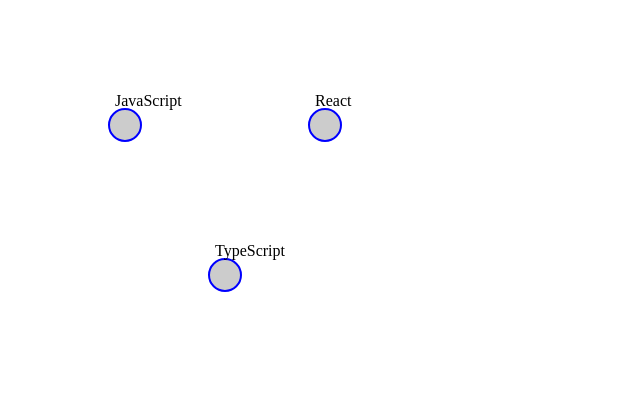
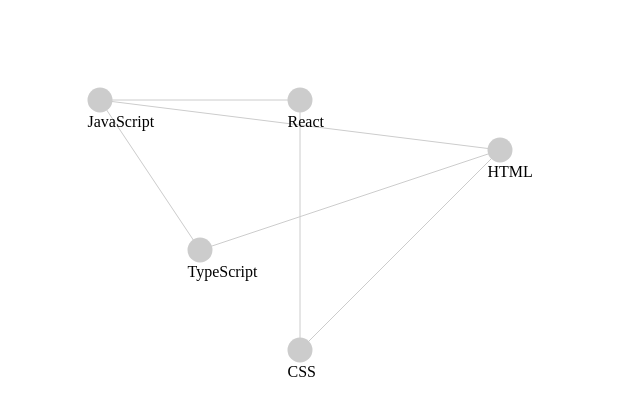
Before and after one commit to codemiurge/GraphMotionJS, a website built with Vite: page index.html in a window 1280 px wide. Shown: the whole page, without its empty margins (0-640 px from the left). Built offline with nearby package versions, Linux system fonts and the light colour scheme.

Commit message:
GraphMotionJS v0.4.2 - Edges support + node highlight on hover + label support + node inertia stop using a debounce timer

```diff
--- a/index.html
+++ b/index.html
@@ -3,16 +3,16 @@
 <head>
     <meta charset="UTF-8">
     <meta name="viewport" content="width=device-width, initial-scale=1.0">
-    <title>Document</title>
+    <title>GraphMotionJS</title>
 
     <link rel="stylesheet" href="./src/style.css">
     <script src="./src/main.ts" type="module" defer></script>
 </head>
 <body>
     <div class="graph">
-    <div class="edges"></div>
+        <svg class="edges"></svg>
 
-    <div class="nodes">
+        <div class="nodes"></div>
     </div>
 </div>
 </body>
--- a/public/graphNodes.json
+++ b/public/graphNodes.json
@@ -1,4 +1,8 @@
 {
+    "settings": {
+        "nodeSize": 25,
+        "edgeThickness":1
+    },
     "nodes": [
         {
             "id": "js",
@@ -23,16 +27,55 @@
             "y": 250,
             "vx": 0,
             "vy": 0
+        },
+        {
+            "id": "css",
+            "label": "CSS",
+            "x": 300,
+            "y": 350,
+            "vx": 0,
+            "vy": 0
+        },
+        {
+            "id": "html",
+            "label": "HTML",
+            "x": 500,
+            "y": 150,
+            "vx": 0,
+            "vy": 0
         }
     ],
     "edges": [
         {
+            "id": "1",
             "from": "js",
             "to": "react"
         },
         {
+            "id": "2",
             "from": "js",
             "to": "ts"
+        },
+        {
+            "id": "3",
+            "from": "js",
+            "to": "html"
+        },
+        {
+            "id": "4",
+            "from": "html",
+            "to": "css"
+        },
+        {
+            "id": "5",
+            "from": "ts",
+            "to": "html"
+        },
+        {
+            "id": "6",
+            "from": "css",
+            "to": "react"
         }
+
     ]
 }
--- a/src/main.ts
+++ b/src/main.ts
@@ -1,47 +1,138 @@
-///////////////////////////////////////////////////////////////////
-// GraphMotionJS v0.3.0 — Multi-node support + JSON-based graph loading
-///////////////////////////////////////////////////////////////////
-
+///////////////////////////////////////////////////////////////////////////////////
+// GraphMotionJS v0.4.2 - Edges support + node highlight on hover
+//  + label support + node inertia stop using a debounce timer
+///////////////////////////////////////////////////////////////////////////////////
 
 import type { Node, Edge } from "./types";
 
 const graph = document.querySelector<HTMLDivElement>(".graph")!;
 const nodesContainer = document.querySelector<HTMLDivElement>(".nodes")!;
 
+const edgesContainer = document.querySelector<SVGSVGElement>(".edges")!;
+const SVG_NS = "http://www.w3.org/2000/svg";
+
 const response = await fetch("/graphNodes.json");
 if (!response.ok) {
-    throw new Error(`Failed to load vertexes.json: ${response.status}`);
+    throw new Error(`Failed to load graphNodes.json: ${response.status}`);
 }
 const graphData = await response.json();
 
-// Map storing the [node.id, node div] pair,
+///////////////////////
+// #region NODE (VERTEX) SECTION
+///////////////////////
+
+// Map that stores the [node.id, node div] pair,
 // used for DOM-interactions such as style.classlist.add or style.transform
-const nodeElements = new Map<string, HTMLDivElement>();
+const nodeContainerDivs = new Map<string, HTMLDivElement>();
 
-// Appending graphData nodes to HTML and stuffing nodeElements with nodes
+// Appending graphData nodes to HTML and stuffing nodeContainerDivs with nodes
 for (let i = 0; i < graphData.nodes.length; i++){
     const node = graphData.nodes[i];
 
+    // NodeContainer has 2 children: the actual node div and it's label with text
+    const nodeContainer = document.createElement("div");
+    nodeContainer.classList.add("nodeContainer");
+    nodeContainer.style.setProperty(
+        "--node-size",
+        `${graphData.settings.nodeSize}px`
+    );
+
     const div = document.createElement("div");
     div.classList.add("node");
-    div.innerHTML = `<span class="nodeLabel">${node.label}</span>`;
 
-    nodesContainer.appendChild(div);
-    nodeElements.set(node.id, div)
+    const label = document.createElement("span");
+    label.classList.add("nodeLabel");
+    label.textContent = node.label;
+
+    nodeContainer.appendChild(div);
+    nodeContainer.appendChild(label);
+
+    nodesContainer.appendChild(nodeContainer);
+
+    // Saving that nodeContainer
+    nodeContainerDivs.set(node.id, nodeContainer)
 
     // Adding event listeners
-    div.addEventListener("pointerdown", (event) => {
+    nodeContainer.addEventListener("pointerdown", (event) => {
         startDrag(event, node);
     });
 
-    div.addEventListener("pointermove", (event) => {
+    nodeContainer.addEventListener("pointermove", (event) => {
         dragging(event, node);
     });
 
-    div.addEventListener("pointerup", (event) => {
+    nodeContainer.addEventListener("pointerup", (event) => {
         stopDrag(event, node);
     });
+
+    nodeContainer.addEventListener("pointerenter", () => {
+        highlightNode(node);
+    });
+
+    nodeContainer.addEventListener("pointerleave", () => {
+        unHighlightNode(node);
+    });
 }
+
+//#endregion
+
+///////////////////////
+//#region EDGE SECTION
+///////////////////////
+
+// Map that stores the [edge.id, edge svg element] pair
+const edgeSVGLines = new Map<string, SVGLineElement>();
+
+// [node.id, Node] pairs for getting fromNode and toNode while creating the edges
+const nodesById = new Map<string, Node>();
+for (const node of graphData.nodes) {
+    nodesById.set(node.id, node);
+}
+
+// Map that stores [nodeId, connected edges array],
+// used for highlighting the edges
+const nodeEdges = new Map<string, SVGLineElement[]>();
+
+// Setting up edges
+for (let i = 0; i < graphData.edges.length; i++) {
+    const edge = graphData.edges[i];
+
+    // Searching "from" and "to" nodes by id
+    const fromNode = nodesById.get(edge.from);
+    const toNode = nodesById.get(edge.to);
+    if (!fromNode || !toNode) {
+        throw new Error(
+            `Invalid edge "${edge.id}": node not found`
+        );
+    }
+
+    const line = document.createElementNS(SVG_NS, "line");
+    line.setAttribute("stroke", "black");
+    line.setAttribute("stroke-width", graphData.settings.edgeThickness);
+    line.classList.add("edge");
+
+    line.setAttribute("x1", String(fromNode.x))
+    line.setAttribute("y1", String(fromNode.y))
+    line.setAttribute("x2", String(toNode.x))
+    line.setAttribute("y2", String(toNode.y))
+
+    edgesContainer.appendChild(line);
+
+    // Saving created line
+    edgeSVGLines.set(edge.id, line);
+
+    // Saving node-edges pair
+    if (!nodeEdges.has(edge.from)) nodeEdges.set(edge.from, []);
+    if (!nodeEdges.has(edge.to)) nodeEdges.set(edge.to, []);
+
+    nodeEdges.get(edge.from)?.push(line);
+    nodeEdges.get(edge.to)?.push(line);
+}
+//#endregion
+
+/////////////////////
+//#region MAIN SECTION
+/////////////////////
 
 const damping = 0.95;
 
@@ -67,12 +158,12 @@ function getPointerPosLocalGraph(event: PointerEvent): {
 }
 
 function startDrag(event: PointerEvent, node: Node): void {
-    const nodeDiv = nodeElements.get(node.id)!;
-    nodeDiv.classList.add("grabbed");
+    const nodeContainerDiv = nodeContainerDivs.get(node.id)!;
+    nodeContainerDiv.classList.add("grabbed");
 
     draggedNode = node;
 
-    nodeDiv.setPointerCapture(event.pointerId);
+    nodeContainerDiv.setPointerCapture(event.pointerId);
     const pointer = getPointerPosLocalGraph(event);
 
     // The vertex shouldn't be dragged by the top-left corner all the time
@@ -86,6 +177,8 @@ function startDrag(event: PointerEvent, node: Node): void {
     node.vx = 0;
     node.vy = 0;
 }
+
+let pointerStopTimer: number | null = null;
 
 function dragging(event: PointerEvent, node: Node): void {
     if (!draggedNode) {
@@ -102,18 +195,26 @@ function dragging(event: PointerEvent, node: Node): void {
 
     lastMouseX = pointer.x;
     lastMouseY = pointer.y;
+
+    if (pointerStopTimer !== null) { clearTimeout(pointerStopTimer)}
+
+    pointerStopTimer = window.setTimeout(()=>{
+        node.vx = 0;
+        node.vy = 0;
+    }, 80);
 }
 
 // Note: There could be div instead of Node, though
 function stopDrag(event: PointerEvent, node: Node): void {
-    const nodeDiv = nodeElements.get(node.id)!;
-    nodeDiv.classList.remove("grabbed");
+    const nodeContainerDiv = nodeContainerDivs.get(node.id)!;
+    nodeContainerDiv.classList.remove("grabbed");
 
     draggedNode = null;
 
-    if (nodeDiv.hasPointerCapture(event.pointerId)) {
-        nodeDiv.releasePointerCapture(event.pointerId);
+    if (nodeContainerDiv.hasPointerCapture(event.pointerId)) {
+        nodeContainerDiv.releasePointerCapture(event.pointerId);
     }
+    if (pointerStopTimer !== null) { clearTimeout(pointerStopTimer)}
 }
 
 function updatePosition(): void {
@@ -130,11 +231,62 @@ function updatePosition(): void {
             node.vy *= damping;
         }
 
-        nodeElements.get(node.id)!.style.transform =
-            `translate(${node.x}px, ${node.y}px)`;
+        // Manipulating the styles of node
+        const nodeContainerDiv = nodeContainerDivs.get(node.id);
+        if (!nodeContainerDiv) throw Error(`No divs for node id=${node.id}`);
 
+        nodeContainerDiv.style.left = `${node.x}px`;
+        nodeContainerDiv.style.top = `${node.y}px`;
     }
+
+    // Updating the edges
+    for (let i=0; i < graphData.edges.length; i++){
+
+        // Searching "from" and "to" nodes by id
+        const edge = graphData.edges[i];
+        const fromNode = nodesById.get(edge.from);
+        const toNode = nodesById.get(edge.to);
+        if (!fromNode || !toNode) {
+            throw new Error(
+                `Invalid edge "${edge.id}": nodes not found`
+            );
+        }
+
+        // Manipulating the svg lines
+        const line = edgeSVGLines.get(edge.id);
+        if (!line) {
+            throw new Error(
+                `Invalid line "${edge.id}": lines not found`
+            )
+        }
+
+        line.setAttribute("x1", String(fromNode.x))
+        line.setAttribute("y1", String(fromNode.y))
+        line.setAttribute("x2", String(toNode.x))
+        line.setAttribute("y2", String(toNode.y))
+    }
+
     requestAnimationFrame(updatePosition);
 }
 
+function highlightNode(node: Node){
+    const lines = nodeEdges.get(node.id);
+    if (!lines) throw Error(`No edges found for node ${node.id}`);
+
+    for (const line of lines) {
+        line.classList.add("highlighted");
+    }
+}
+
+function unHighlightNode(node: Node){
+    const lines = nodeEdges.get(node.id);
+    if (!lines) throw Error(`No edges found for node ${node.id}`);
+
+    for (const line of lines) {
+        line.classList.remove("highlighted");
+    }
+}
+
 updatePosition();
+
+//#endregion
--- a/src/style.css
+++ b/src/style.css
@@ -2,25 +2,56 @@ svg{
      touch-action: none;
 }
 
-.node{
+.nodeContainer{
      position: absolute;
+     width: var(--node-size);
+     height: var(--node-size);
+     transform: translate(-50%, -50%);
+}
+
+.nodeContainer:hover .node{
+     background-color: rgb(166, 61, 214);
+     transform: scale(1.2);
+}
+
+.node {
      background-color: rgb(204, 204, 204);
 
-     height: 30px;
-     width: 30px;
+     width: 100%;
+     height: 100%;
 
-     border: 2px solid blue;
      border-radius: 50%;
      cursor:grab;
+
+     transition:
+          background-color 0.1s linear,
+          transform 0.1s linear;
 }
 
 .nodeLabel{
-     position: relative;
-     top: -18px;
-     left: 5px;
-
+     position: absolute;
+     top: 25px;
      user-select: none;
      pointer-events: none;
+}
+
+.edges {
+    position: absolute;
+    inset: 0;
+
+    width: 100%;
+    height: 100%;
+
+    pointer-events: none;
+}
+
+.edge {
+     transition: all 0.1s linear;
+     stroke: rgb(204, 204, 204);
+}
+
+.highlighted{
+     stroke: rgb(166, 61, 214);
 }
 
 .grabbed{
--- a/src/types.ts
+++ b/src/types.ts
@@ -10,6 +10,7 @@ export type Node = {
 }
 
 export type Edge = {
+    id: string,
     from: string,
     to: string,
 };
```
